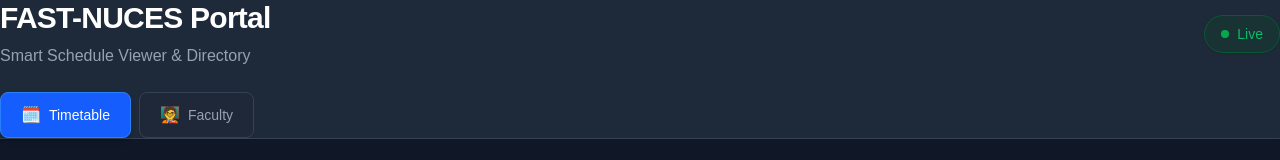
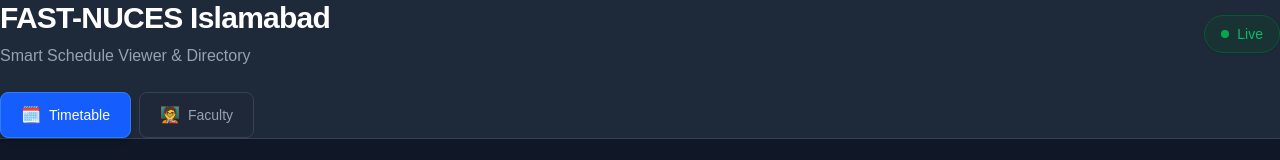
Before and after one commit to stackmussa/FAST-Smart-TimeTable, a Next.js app in the folder frontend/: page / in a window 1280 px wide. Shown: the top 160 px of the page. Built offline with nearby package versions, Linux system fonts and the light colour scheme.

Commit message:
Updated Frontend

```diff
--- a/frontend/app/page.tsx
+++ b/frontend/app/page.tsx
@@ -34,7 +34,7 @@
   const [showRepeated, setShowRepeated] = useState<boolean>(false);
   const [offlineMode, setOfflineMode] = useState<boolean>(false);
   const [isOnline, setIsOnline] = useState<boolean>(true);
-  const [lastUpdated, setLastUpdated] = useState<{comp: string | null, mgt: string | null, eng: string | null}>({comp: null, mgt: null, eng: null});
+  const [lastUpdated, setLastUpdated] = useState<{ comp: string | null, mgt: string | null, eng: string | null }>({ comp: null, mgt: null, eng: null });
   const [activeTab, setActiveTab] = useState<'timetable' | 'faculty'>('timetable');
 
   // Force dark mode on mount & attach network listeners
@@ -358,7 +358,7 @@
           <div className="flex flex-col md:flex-row items-center justify-between mb-6">
             <div>
               <h1 className="text-3xl font-extrabold tracking-tight text-white mb-2">
-                FAST-NUCES Portal
+                FAST-NUCES Islamabad
               </h1>
               <p className="text-gray-400">Smart Schedule Viewer & Directory</p>
             </div>
@@ -388,8 +388,7 @@
           <div className="fixed md:static bottom-0 left-0 right-0 z-50 bg-gray-900 border-t md:border-t-0 border-gray-700 md:bg-transparent md:border-none p-2 md:p-0 flex justify-around md:justify-start md:space-x-2 pb-[env(safe-area-inset-bottom,0.5rem)] shadow-[0_-4px_10px_rgba(0,0,0,0.3)] md:shadow-none">
             <button
               onClick={() => setActiveTab('timetable')}
-              className={`flex flex-col md:flex-row items-center justify-center flex-1 md:flex-none px-2 md:px-5 py-3 md:py-2.5 rounded-lg font-medium text-xs md:text-sm transition-all whitespace-nowrap min-h-[44px] min-w-[44px] ${
-                activeTab === 'timetable'
+              className={`flex flex-col md:flex-row items-center justify-center flex-1 md:flex-none px-2 md:px-5 py-3 md:py-2.5 rounded-lg font-medium text-xs md:text-sm transition-all whitespace-nowrap min-h-[44px] min-w-[44px] ${activeTab === 'timetable'
                 ? 'bg-blue-600/10 md:bg-blue-600 text-blue-400 md:text-white md:shadow-md border border-transparent md:border-blue-500'
                 : 'bg-transparent md:bg-gray-800/80 text-gray-400 hover:text-gray-200 md:hover:bg-gray-700 md:border border-transparent md:border-gray-700'
                 }`}
@@ -399,8 +398,7 @@
             </button>
             <button
               onClick={() => setActiveTab('faculty')}
-              className={`flex flex-col md:flex-row items-center justify-center flex-1 md:flex-none px-2 md:px-5 py-3 md:py-2.5 rounded-lg font-medium text-xs md:text-sm transition-all whitespace-nowrap min-h-[44px] min-w-[44px] ${
-                activeTab === 'faculty'
+              className={`flex flex-col md:flex-row items-center justify-center flex-1 md:flex-none px-2 md:px-5 py-3 md:py-2.5 rounded-lg font-medium text-xs md:text-sm transition-all whitespace-nowrap min-h-[44px] min-w-[44px] ${activeTab === 'faculty'
                 ? 'bg-blue-600/10 md:bg-blue-600 text-blue-400 md:text-white md:shadow-md border border-transparent md:border-blue-500'
                 : 'bg-transparent md:bg-gray-800/80 text-gray-400 hover:text-gray-200 md:hover:bg-gray-700 md:border border-transparent md:border-gray-700'
                 }`}
```
Lines whose indentation alone changed are shown as unchanged.
